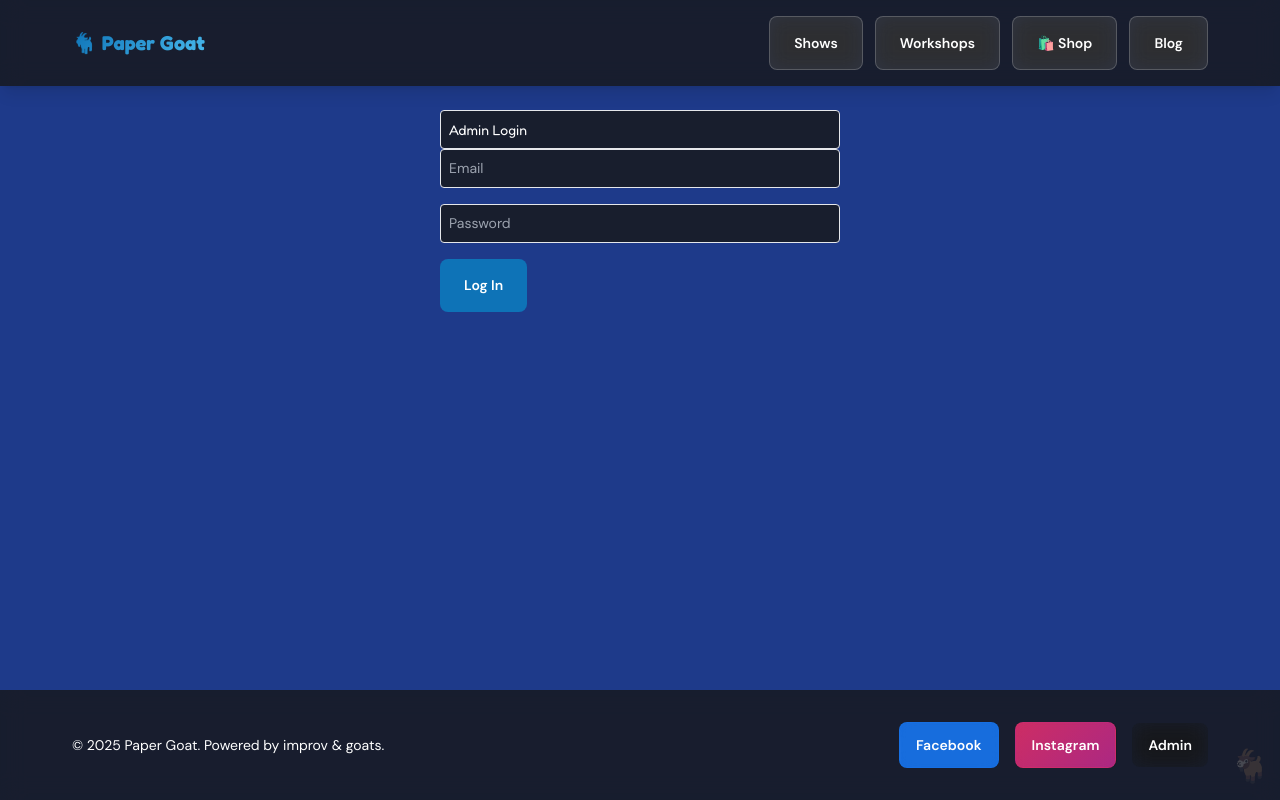
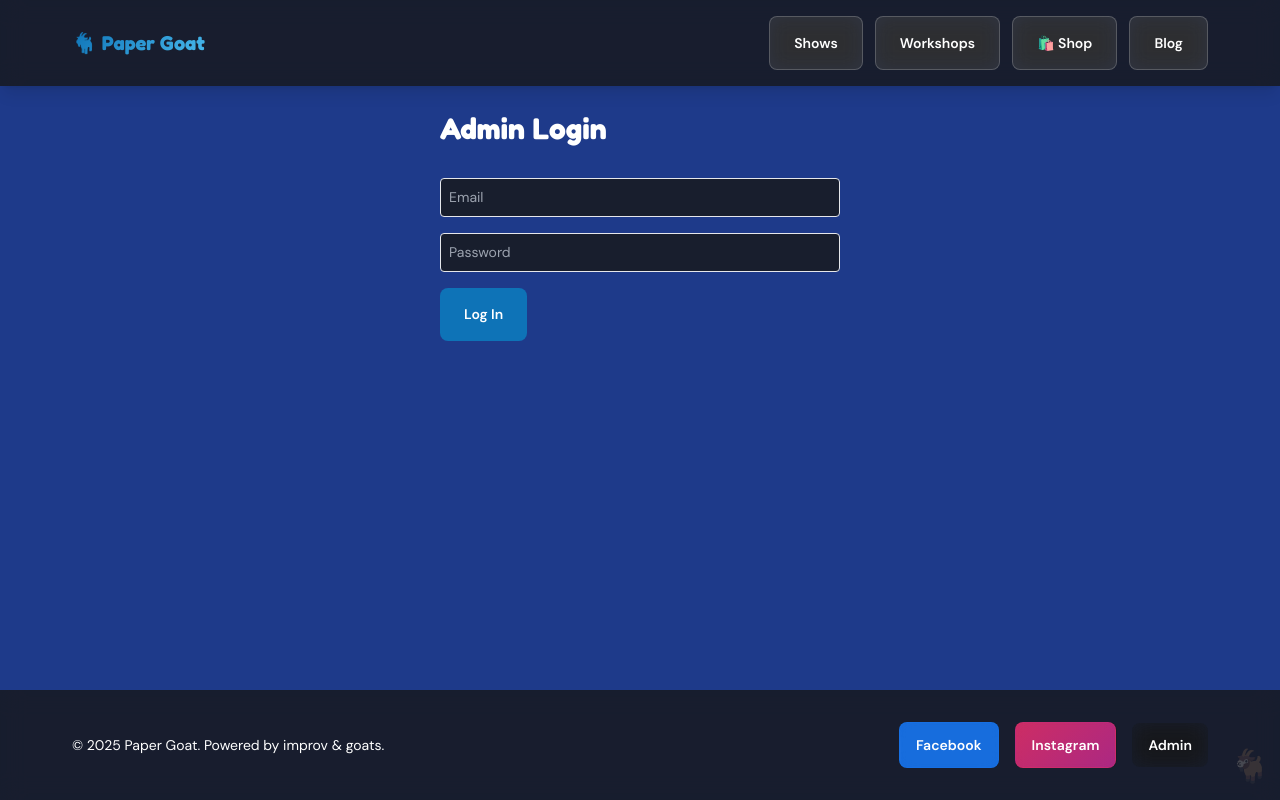
Before and after one commit to kpatelearn/paper-goat, a Next.js app: page /login in a window 1280 px wide. Built offline with nearby package versions, Linux system fonts and the light colour scheme; no server answers.

Commit message:
Admin login styling

```diff
--- a/src/app/login/page.tsx
+++ b/src/app/login/page.tsx
@@ -34,12 +34,12 @@ export default function LoginPage() {
 
   return (
     <div className="p-6 max-w-md mx-auto">
-      <h1 className="w-full border rounded p-2 text-white bg-goat-black/80">Admin Login</h1>
+      <h1 className="w-full text-white text-3xl font-bold">Admin Login</h1>
       <form onSubmit={handleLogin} className="space-y-4">
         <input
           type="email"
           placeholder="Email"
-          className="w-full border rounded p-2 text-white bg-goat-black/80"
+          className="w-full border rounded p-2 text-white bg-goat-black/80 mt-8"
           value={email}
           onChange={(e) => setEmail(e.target.value)}
           required
```
